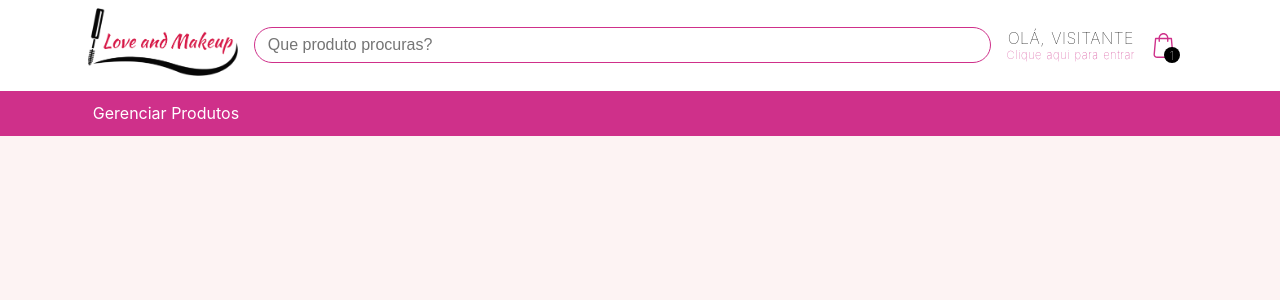
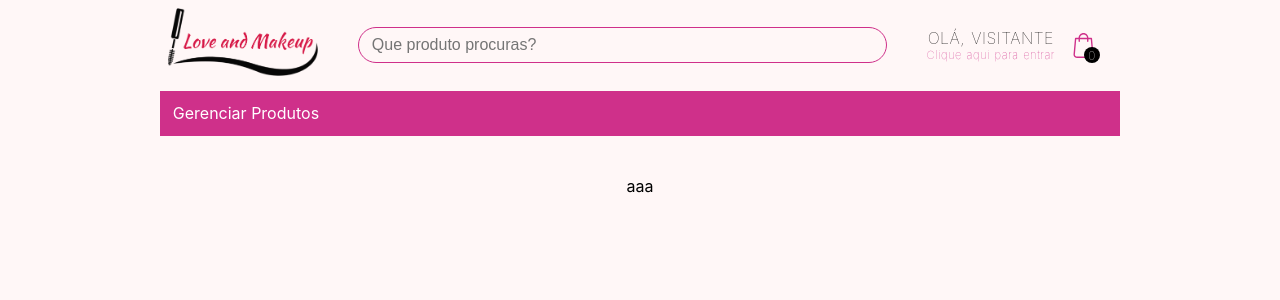
Before and after one commit to joaovictoralencar/template-loja, a Nuxt app: page /cart in a window 1280 px wide. Shown: the top 300 px of the page. Built offline with nearby package versions, Linux system fonts and the light colour scheme; no server answers.

Commit message:
tentando implementar carrinho

```diff
--- a/assets/styles/variables.scss
+++ b/assets/styles/variables.scss
@@ -1,4 +1,4 @@
-$main-bg-color: #FDF3F3;
+$main-bg-color: #fff7f7;
 $grey-text: #3b3a3a;
 $nav-color: #e4b3b3;
 $grey-text-light: #929090;
--- a/components/SearchBar.vue
+++ b/components/SearchBar.vue
@@ -18,6 +18,7 @@ export default {
       padding: 0.5rem 0.8rem;
       border: solid 1.5px;
       border-color: $dark-pink;
+      background-color: $main-bg-color;
       outline: 0;
       font-size: 16px;
       border-radius: 20px;
--- a/components/TheNavbar.vue
+++ b/components/TheNavbar.vue
@@ -8,7 +8,7 @@
       </div>
       <SearchBar class="search-bar navbar-item" />
       <dropdown-login v-if="$auth" class="dropdown-login navbar-item" />
-      <div class="navbar-item cart">
+      <div @click="openCart" class="navbar-item cart">
         <svg
           id="Capa_1"
           xmlns="http://www.w3.org/2000/svg"
@@ -25,7 +25,7 @@
           <path d="M440.1,422.7l-28-315.3c-0.6-7-6.5-12.3-13.4-12.3h-57.6C340.3,42.5,297.3,0,244.5,0s-95.8,42.5-96.6,95.1H90.3   c-7,0-12.8,5.3-13.4,12.3l-28,315.3c0,0.4-0.1,0.8-0.1,1.2c0,35.9,32.9,65.1,73.4,65.1h244.6c40.5,0,73.4-29.2,73.4-65.1   C440.2,423.5,440.2,423.1,440.1,422.7z M244.5,27c37.9,0,68.8,30.4,69.6,68.1H174.9C175.7,57.4,206.6,27,244.5,27z M366.8,462   H122.2c-25.4,0-46-16.8-46.4-37.5l26.8-302.3h45.2v41c0,7.5,6,13.5,13.5,13.5s13.5-6,13.5-13.5v-41h139.3v41   c0,7.5,6,13.5,13.5,13.5s13.5-6,13.5-13.5v-41h45.2l26.9,302.3C412.8,445.2,392.1,462,366.8,462z" data-original="#000000" class="active-path" data-old_color="#000000" fill="#CF308A" />
         </g></g> </svg>
         <div class="cart-number">
-          1
+          {{ cart.length }}
         </div>
       </div>
     </div>
@@ -73,9 +73,21 @@ export default {
     SearchBar,
     DropdownLogin
   },
+  computed: {
+    cart () {
+      return this.$store.state.cart
+    }
+  },
+  mounted () {
+    const ccart = this.$cookies.get('cart')
+    if (ccart) { console.log('aa', ccart) };
+  },
   methods: {
     goToHome () {
       this.$router.push({ path: '/' })
+    },
+    openCart () {
+      this.$router.push({ name: 'cart' })
     }
   }
 }
@@ -90,19 +102,18 @@ nav {
   font-weight: lighter;
   letter-spacing: 0.5px;
   width: 100%;
+  padding: 0 10rem;
   .top-side {
-    padding: 0 5rem;
     display: flex;
     justify-content: space-between;
     align-items: center;
     width: 100%;
-    background-color: $white;
+    background-color: $main-bg-color;
     .navbar-item {
       margin: 0.5rem;
     }
   }
   .bottom-side {
-    padding: 0 5rem;
     display: flex;
     align-items: center;
     width: 100%;
@@ -125,6 +136,9 @@ nav {
 .cart {
   display: flex;
   align-items: center;
+  &:hover{
+    cursor: pointer;
+  }
   .cart-number{
     background-color: black;
     border-radius: 50%;
@@ -216,5 +230,7 @@ p {
 
 .search-bar{
   display: flex;
+  margin-left: 2rem !important;
+  margin-right: 2rem !important;
 }
 </style>
--- /dev/null
+++ b/pages/cart.vue
@@ -0,0 +1,15 @@
+<template>
+  <div>
+    aaa
+  </div>
+</template>
+
+<script>
+export default {
+
+}
+</script>
+
+<style>
+
+</style>
--- a/pages/index.vue
+++ b/pages/index.vue
@@ -1,17 +1,27 @@
 <template>
   <section class="container">
+    <header>
       <h1 class="title">
         Love and Makeup
       </h1>
       <h2 class="subtitle">
         Conheça nossos produtos
       </h2>
+    </header>
     <section class="links">
       <product-view
         v-for="product in products"
         :key="product.id"
         :product="product"
-      />
+      >
+        <template v-slot:bottomButtons>
+          <section class="btn-controller">
+            <button @click="buy(product)" class="btn editar">
+              Comprar
+            </button>
+          </section>
+        </template>
+      </product-view>
     </section>
   </section>
 </template>
@@ -43,6 +53,16 @@ export default {
   async fetch ({ store }) {
     // dispatch action fetchAllProducts
     await store.dispatch('products/fetchAllProducts')
+  },
+  methods: {
+    buy (product) {
+      this.$store.commit('addToCart', product)
+      const cart = this.$store.getters.cart
+      this.$cookies.set('cart', JSON.stringify(cart), {
+        path: '/',
+        maxAge: 60 * 60 * 24 * 7
+      })
+    }
   }
 }
 </script>
@@ -53,12 +73,12 @@ export default {
   'Segoe UI', Roboto, 'Helvetica Neue', Arial, sans-serif;
   display: block;
   font-weight: 300;
-  font-size: 100px;
+  font-size: 60px;
   letter-spacing: 1px;
 }
 .subtitle {
   font-weight: 300;
-  font-size: 42px;
+  font-size: 36px;
   color: #526488;
   word-spacing: 5px;
 }
--- a/store/index.js
+++ b/store/index.js
@@ -1,2 +1,14 @@
-export const state = () => ({})
-export const getters = {}
+export const state = () => ({
+  cart: []
+})
+export const getters = {
+  getCart: (state) => {
+    return state.cart
+  }
+}
+
+export const mutations = {
+  addToCart (state, product) {
+    state.cart.push(product)
+  }
+}
--- a/store/products.js
+++ b/store/products.js
@@ -11,9 +11,6 @@ export const actions = {
     const product = await this.$axios.$get(`api/products/${id}`)
     commit('setProduct', product)
   }
-  // async nuxtServerInit ({ store }) {
-  //   await store.dispatch('products/fetchAllProducts')
-  // }
 }
 
 export const mutations = {
```
Lines whose indentation alone changed are shown as unchanged.
